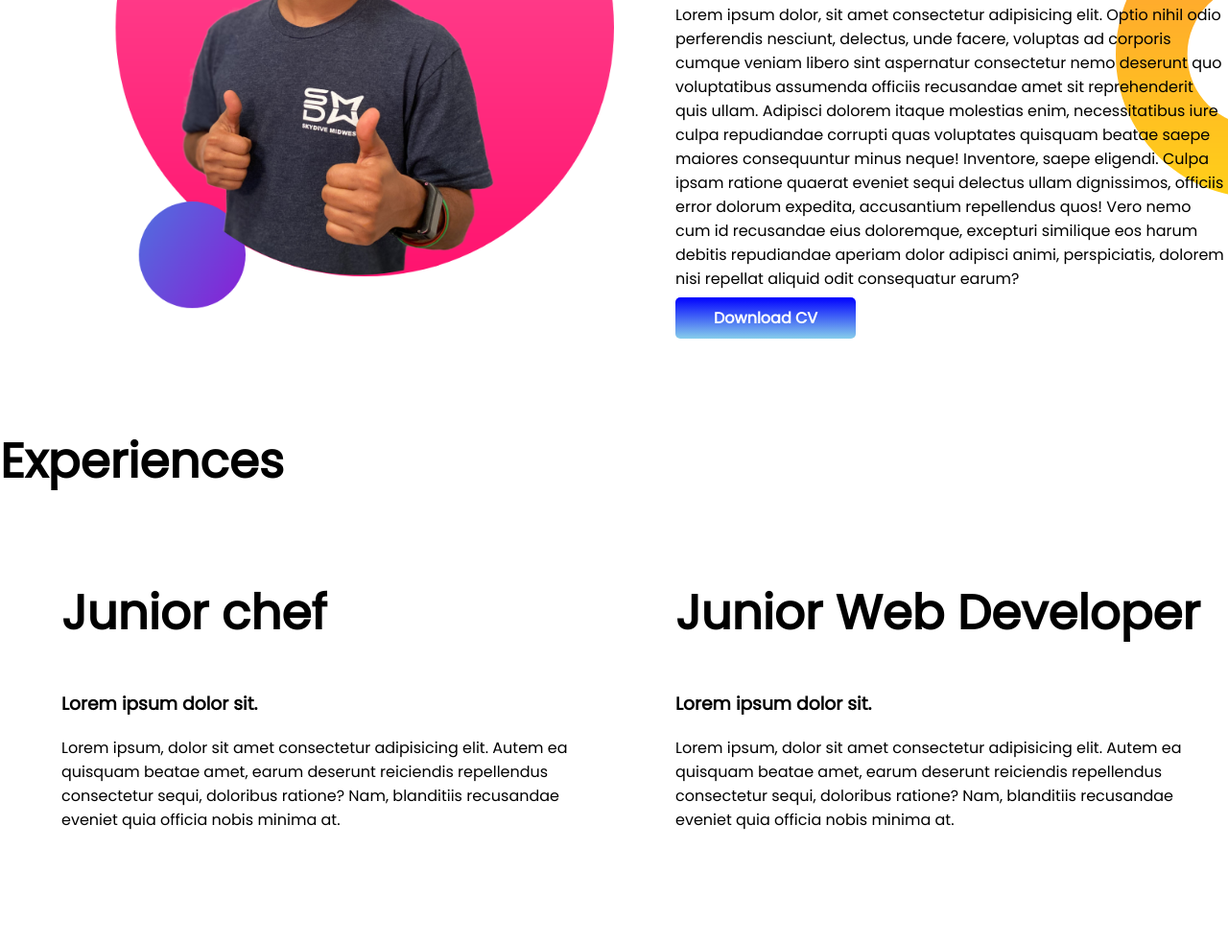
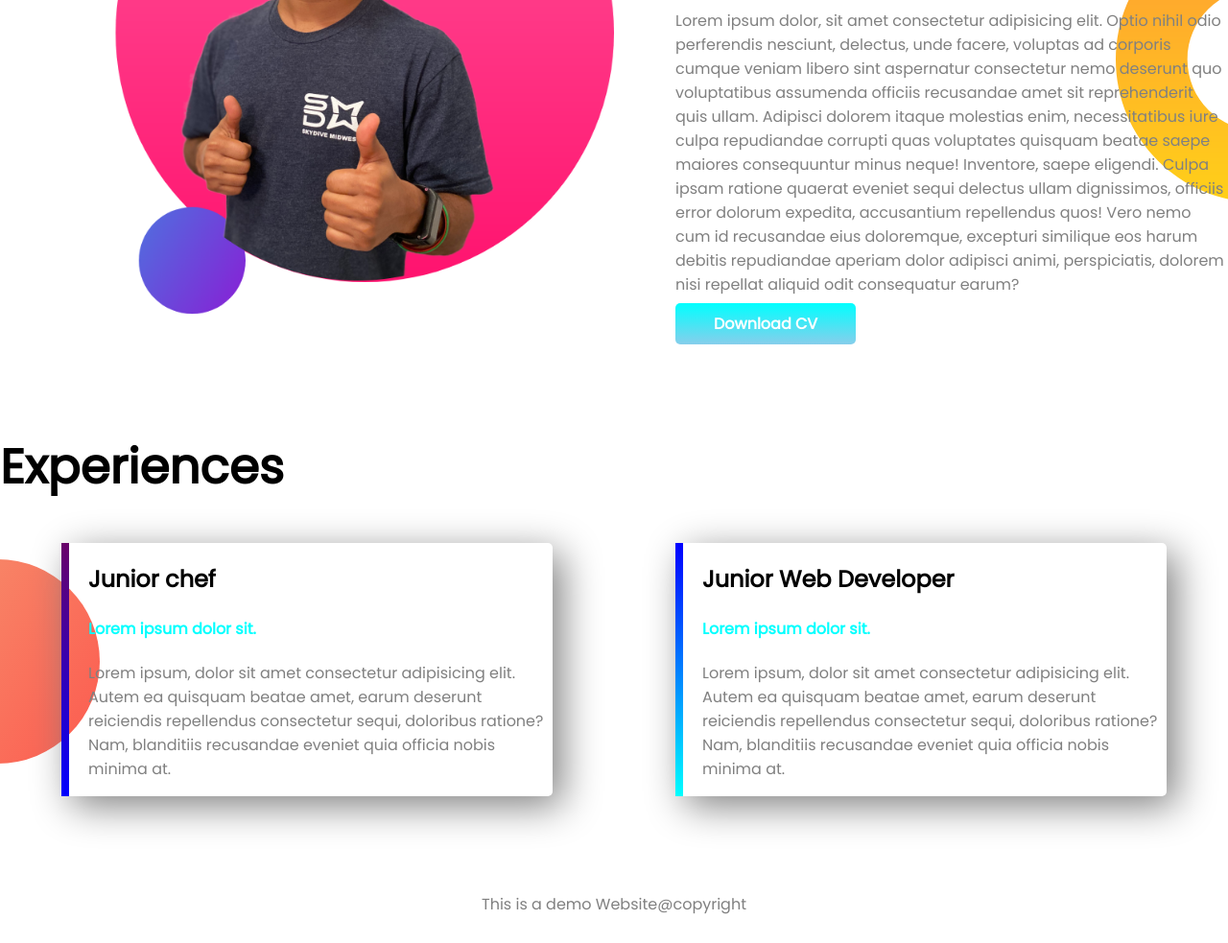
Before and after one commit to AL-KAFIUL-ISLAM/My-portfolio, a plain HTML site: page index.html in a window 1280 px wide. Shown: the part 964-1947 px from the top of the page at 96% size. Drawn offline with Linux system fonts and the light colour scheme.

Commit message:
experience and footer

```diff
--- a/index.html
+++ b/index.html
@@ -16,8 +16,8 @@
     <section class="top-banner flex-cont">
         <div class="half-width">
             <h1>Welcome to</h1>
-            <h1><span id="name">Al Kafi</span>'s World!</h1>
-            <h5>Dream Big and Achieve Goal</h5>
+            <h1><span class="name">Al Kafi</span>'s World!</h1>
+            <h3>Dream Big and Achieve Goal</h3>
             <p>
                 Lorem ipsum dolor sit amet, consectetur adipisicing elit. Nemo aperiam minus quis modi. Inventore,
                 repellendus!
@@ -61,20 +61,20 @@
             <a class="link-button" href="">Download CV</a>
         </div>
     </section>
-    <section class="Experience-sec">
+    <section class="experience-sec">
         <h1>Experiences</h1>
         <div class="flex-cont">
-            <div class="half-width">
-                <h1>Junior chef</h1>
-                <h3>Lorem ipsum dolor sit.</h3>
+            <div id="first-exp" class="experience-item">
+                <h2>Junior chef</h2>
+                <h4 class="name">Lorem ipsum dolor sit.</h4>
                 <p>Lorem ipsum, dolor sit amet consectetur adipisicing elit. Autem ea quisquam beatae amet, earum deserunt
                     reiciendis repellendus consectetur sequi, doloribus ratione? Nam, blanditiis recusandae eveniet quia
                     officia nobis minima at.</p>
 
             </div>
-            <div class="half-width">
-                <h1>Junior Web Developer</h1>
-                <h3>Lorem ipsum dolor sit.</h3>
+            <div id="second-exp" class="experience-item">
+                <h2>Junior Web Developer</h2>
+                <h4 class="name">Lorem ipsum dolor sit.</h4>
                 <p>Lorem ipsum, dolor sit amet consectetur adipisicing elit. Autem ea quisquam beatae amet, earum deserunt
                     reiciendis repellendus consectetur sequi, doloribus ratione? Nam, blanditiis recusandae eveniet quia
                     officia nobis minima at.</p>
@@ -83,6 +83,9 @@
         </div>
 
     </section>
+    <footer>
+        <p>This is a demo Website@copyright</p>
+    </footer>
 </body>
 
 </html>
--- a/style.css
+++ b/style.css
@@ -5,7 +5,10 @@ body{
 h1{
     font-size: 50px;
 }
-#name{
+p{
+    color: grey;
+}
+.name{
     color: aqua;
 }
 .flex-cont{
@@ -21,7 +24,7 @@ h1{
 }
 .link-button{
     text-decoration: none;
-    background-image: linear-gradient(blue, skyblue);
+    background-image: linear-gradient(aqua, skyblue);
     color: white;
     font-weight: 700;
     padding: 10px 40px;
@@ -36,3 +39,30 @@ h1{
     background-repeat: no-repeat;
     background-position: right;
 }
+.experience-item{
+    box-shadow: 10px 10px 40px gray;
+    width: 40%;
+    margin-left: 5%;
+    margin-right: 5%;
+    padding-left: 20px;
+    border-radius: 5px;
+}
+.experience-sec{
+    background-image: url(images/exp-bg.png);
+    background-repeat: no-repeat;
+    background-position-y: 80%;
+
+}
+#first-exp{
+    border-left: solid 8px;
+    border-image: linear-gradient(rgb(105, 2, 105),blue) ;
+    border-image-slice: 1;
+}
+#second-exp{
+    border-left: solid 8px;
+    border-image: linear-gradient(blue, aqua) ;
+    border-image-slice: 1;
+}
+footer{
+    text-align: center;
+}
```
